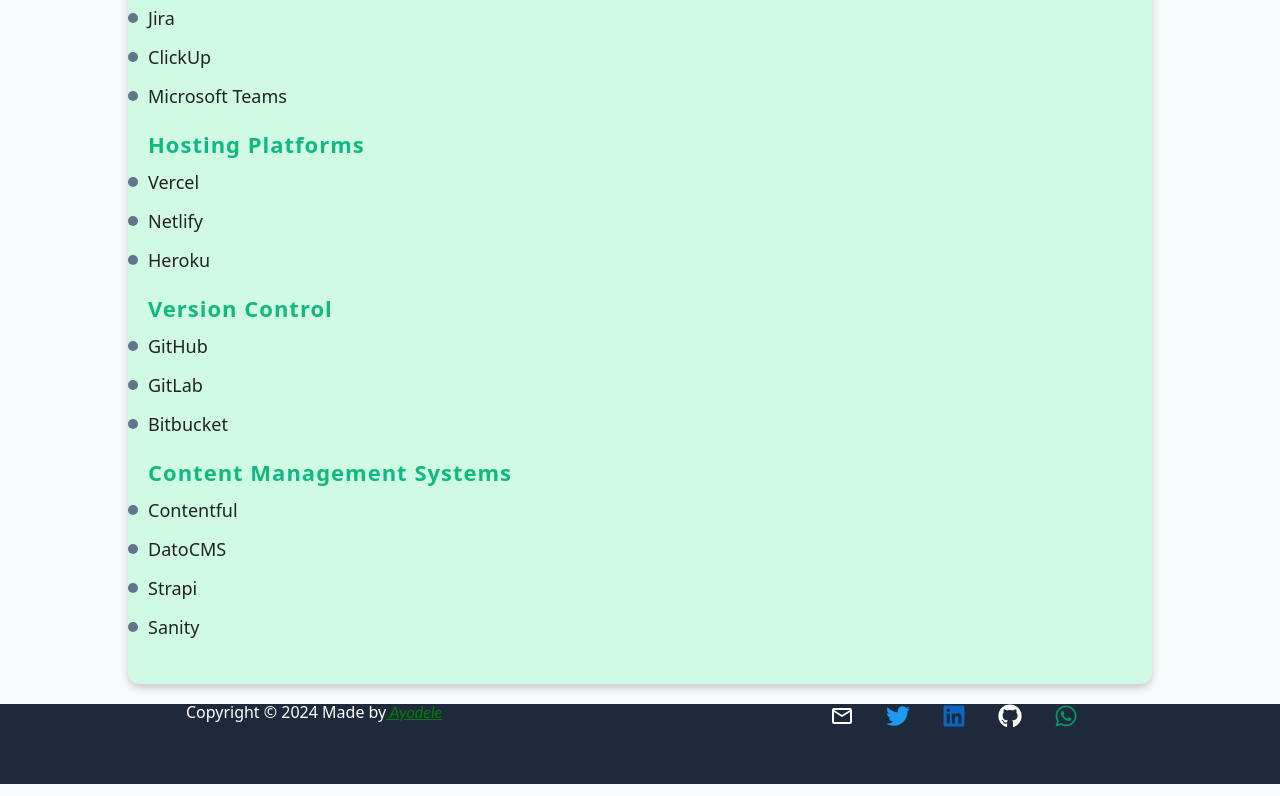
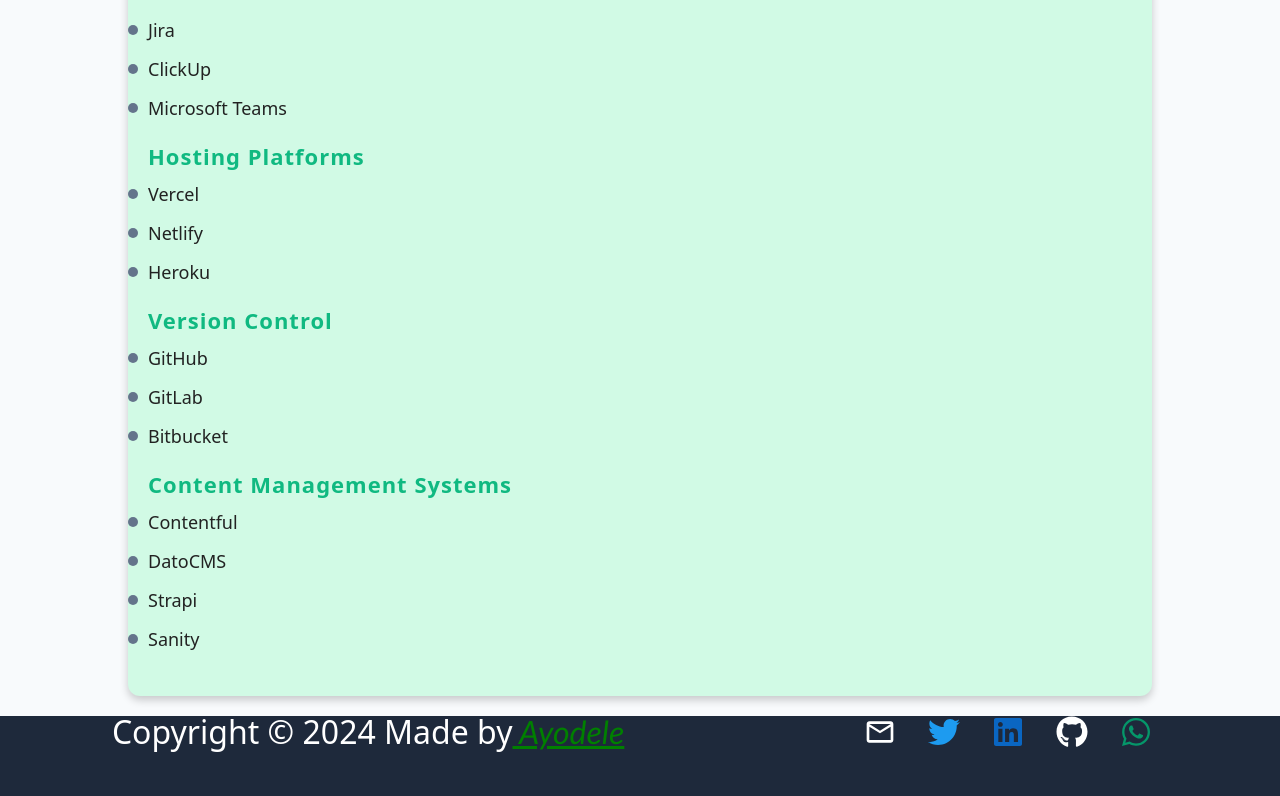
Before and after one commit to Codekazuki/devKazuki, a React (Vite) app: page / in a window 1280 px wide. Shown: the part 1158-1954 px from the top of the page. Built offline with nearby package versions, Linux system fonts and the light colour scheme.

Commit message:
starting responsiveness

```diff
--- a/src/components/Footer.jsx
+++ b/src/components/Footer.jsx
@@ -29,6 +29,8 @@
           >
             <MdOutlineMailOutline style={{ color: "white" }} />
           </a>
+        </li>
+        <li>
           <a
             rel='noopener noreferrer'
             target='_blank'
@@ -38,6 +40,7 @@
             <FaTwitter />
           </a>
         </li>
+
         <li>
           <a
             rel='noopener noreferrer'
--- a/src/index.css
+++ b/src/index.css
@@ -275,6 +275,7 @@
   justify-content: space-around;
   height: 5rem;
   width: 100%;
+  font-size: clamp(0.8rem, 3vw, 2rem);
 }
 .dark-theme .footer {
   background: transparent;
@@ -618,7 +619,10 @@
     background: red;
   }
   .hero-start {
-    margin-top: 2rem;
+    margin-top: 4rem;
+  }
+  .my-skill-container {
+    margin-top: 6rem;
   }
   .nav-btn {
     display: block;
@@ -634,6 +638,10 @@
     color: var(--primary-500);
     font-weight: 700;
     letter-spacing: 2px;
+  }
+  .social-icons a {
+    display: grid;
+    font-size: 1rem;
   }
 }
 @media (min-width: 375px) {
@@ -672,6 +680,9 @@
     width: 100%;
     background: burlywood;
   }
+  .my-skill-container {
+    margin-top: 4rem;
+  }
   .nav-btn {
     display: block;
   }
@@ -703,6 +714,11 @@
   .card-list {
     grid-template-columns: 1fr;
   }
+  .social-icons a {
+    display: flex;
+    justify-content: space-between;
+    font-size: 2rem;
+  }
 }
 
 @media (min-width: 768px) {
@@ -712,6 +728,14 @@
     align-items: center;
     background: grey;
   }
+  .my-skill-container {
+    margin-top: 2rem;
+  }
+  .social-icons {
+    display: flex;
+    justify-content: space-around;
+  }
+
   .nav-btn {
     display: none;
   }
```
